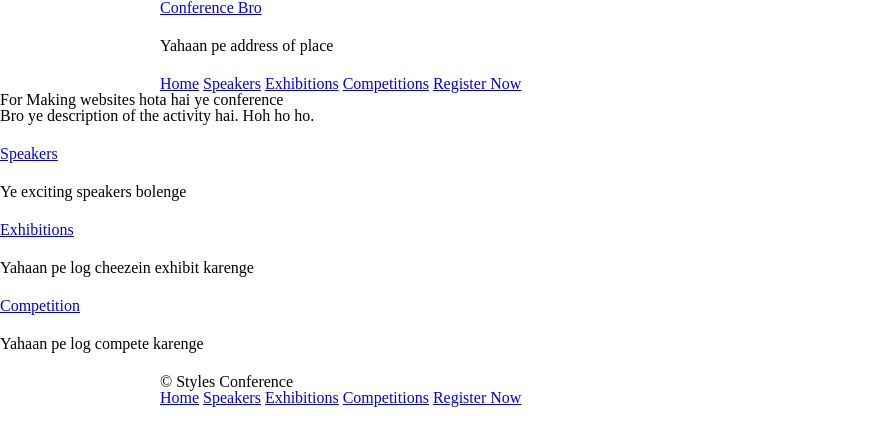
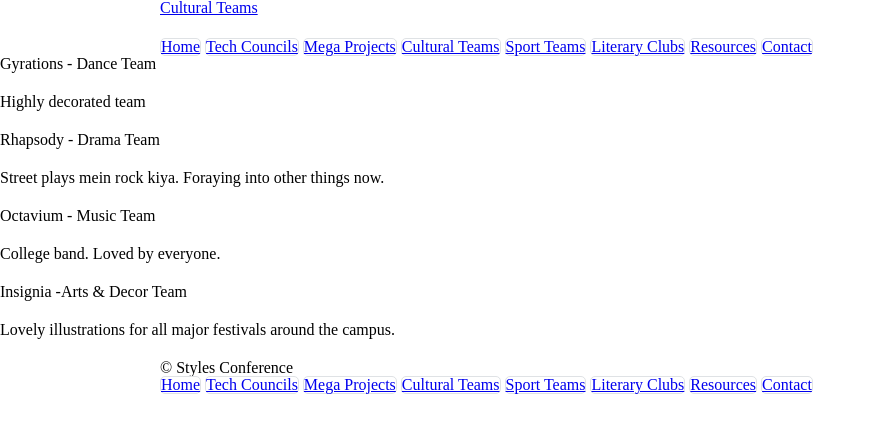
Before and after one commit to Nostradamus2x/kjscedemocracy, a plain HTML site: page cult/cultteams.html in a window 1280 px wide. Shown: the whole page, without its empty margins (0-876 px from the left). Drawn offline with Linux system fonts and the light colour scheme; files that its build step writes are made by us from their sources.

Commit message:
Menu uniformed. Basic structure

```diff
--- a/cult/cultteams.html
+++ b/cult/cultteams.html
@@ -3,53 +3,55 @@
 
  <head>
   <meta charset="utf-8">
-  <title>Styles Conference</title>
+  <title>KJSCE | Cultural</title>
   <link rel="stylesheet" href="assets/stylesheets/main.css">
  </head>
 
 <body>
  <header class="container">
- 	<h1>
- 	 <a href="index.html">Conference Bro</a>
- 	</h1>
- 	<h3>Yahaan pe address of place</h3>
+ 	<h1><a href="index.html">Cultural Teams</a></h1>
  	<nav>
- 		<a href="index.html">Home</a>
- 		<a href="speakers.html">Speakers</a>
- 		<a href="exhibitions.html">Exhibitions</a>
- 		<a href="competitions.html">Competitions</a>
- 		<a href="register.html">Register Now</a>
+ 		<a class="btn btn-alt" href="../index.html">Home</a>
+ 		<a class="btn btn-alt" href="../tech/techcouncils.html">Tech Councils</a>
+ 		<a class="btn btn-alt" href="../mega/megaprojects.html">Mega Projects</a>
+ 		<a class="btn btn-alt" href="../cult/cultteams.html">Cultural Teams</a>
+ 		<a class="btn btn-alt" href="../sport/sportteams.html">Sport Teams</a>
+ 		<a class="btn btn-alt" href="../lit/litteams.html">Literary Clubs</a>
+ 		<a class="btn btn-alt" href="../resources/resources.html">Resources</a>
+ 		<a class="btn btn-alt" href="../contact/contact.html">Contact</a>
  	</nav>
  </header>
  <section>
- 	<h2> For Making websites hota hai ye conference</h2>
- 	<p>Bro ye description of the activity hai. Hoh ho ho.</p>
- </section>
- <section>
  	<section>
- 		<a href="speakers.html">
- 		<h3>Speakers</h3></a>
- 		<h5> Ye exciting speakers bolenge</h5>
+ 		<h3>Gyrations - Dance Team</h3>
+ 		<p>Highly decorated team</p>
  	</section>
  	<section>
- 		<a href="exhibitions.html">
- 		<h3>Exhibitions</h3></a>
- 		<h5>Yahaan pe log cheezein exhibit karenge</h5>
+ 		<h3>Rhapsody - Drama Team</h3>
+ 		<p>Street plays mein rock kiya. Foraying into other things now.</p>
  	</section>
  	<section>
- 		<a href="competitions.html">
- 		<h3>Competition</h3></a>
- 		<h5>Yahaan pe log compete karenge</h5>
+ 		<h3>Octavium - Music Team</h3>
+ 		<p>College band. Loved by everyone.</p>
+ 	</section>
+ </section>
+  	<section>
+ 		<h3>Insignia -Arts &amp Decor Team </h3>
+ 		<p>Lovely illustrations for all major festivals around the campus.</p>
  	</section>
  </section>
  <footer class="container">
  	<small>&copy; Styles Conference</small>
  	<nav>
- 		<a href="index.html">Home</a>
- 		<a href="speakers.html">Speakers</a>
- 		<a href="exhibitions.html">Exhibitions</a>
- 		<a href="competitions.html">Competitions</a>
- 		<a href="register.html">Register Now</a>
+ 		<a class="btn btn-alt" href="../index.html">Home</a>
+ 		<a class="btn btn-alt" href="../tech/techcouncils.html">Tech Councils</a>
+ 		<a class="btn btn-alt" href="../mega/megaprojects.html">Mega Projects</a>
+ 		<a class="btn btn-alt" href="../cult/cultteams.html">Cultural Teams</a>
+ 		<a class="btn btn-alt" href="../sport/sportteams.html">Sport Teams</a>
+ 		<a class="btn btn-alt" href="../lit/litteams.html">Literary Clubs</a>
+ 		<a class="btn btn-alt" href="../resources/resources.html">Resources</a>
+ 		<a class="btn btn-alt" href="../contact/contact.html">Contact</a>
+
  	</nav>
  </footer>
  </body>
```
Also changed, not shown: index.html (+2 -0 lines), lit/litteams.html (+16 -10 lines), mega/megaprojects.html (+2 -0 lines), resources/resources.html (+24 -26 lines), sport/sportteams.html (+2 -0 lines), tech/techcouncils.html (+3 -1 lines).
